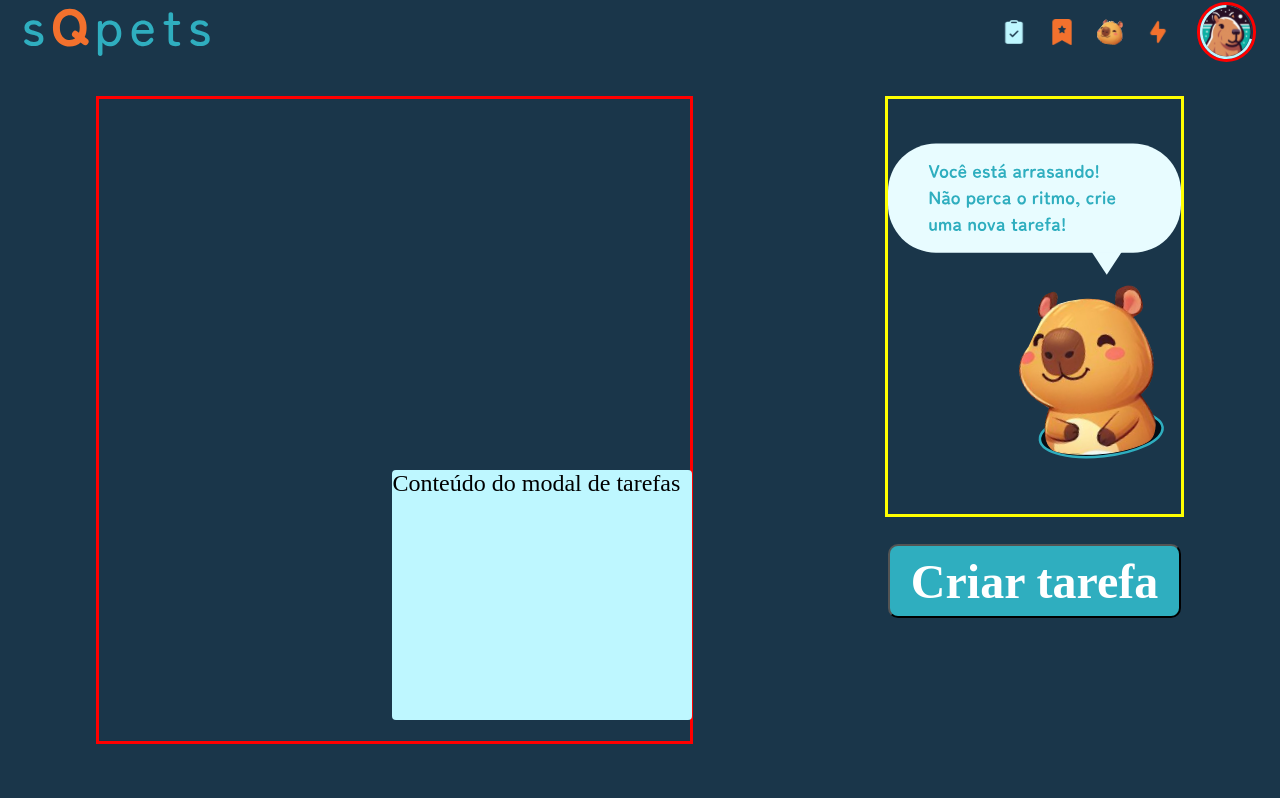
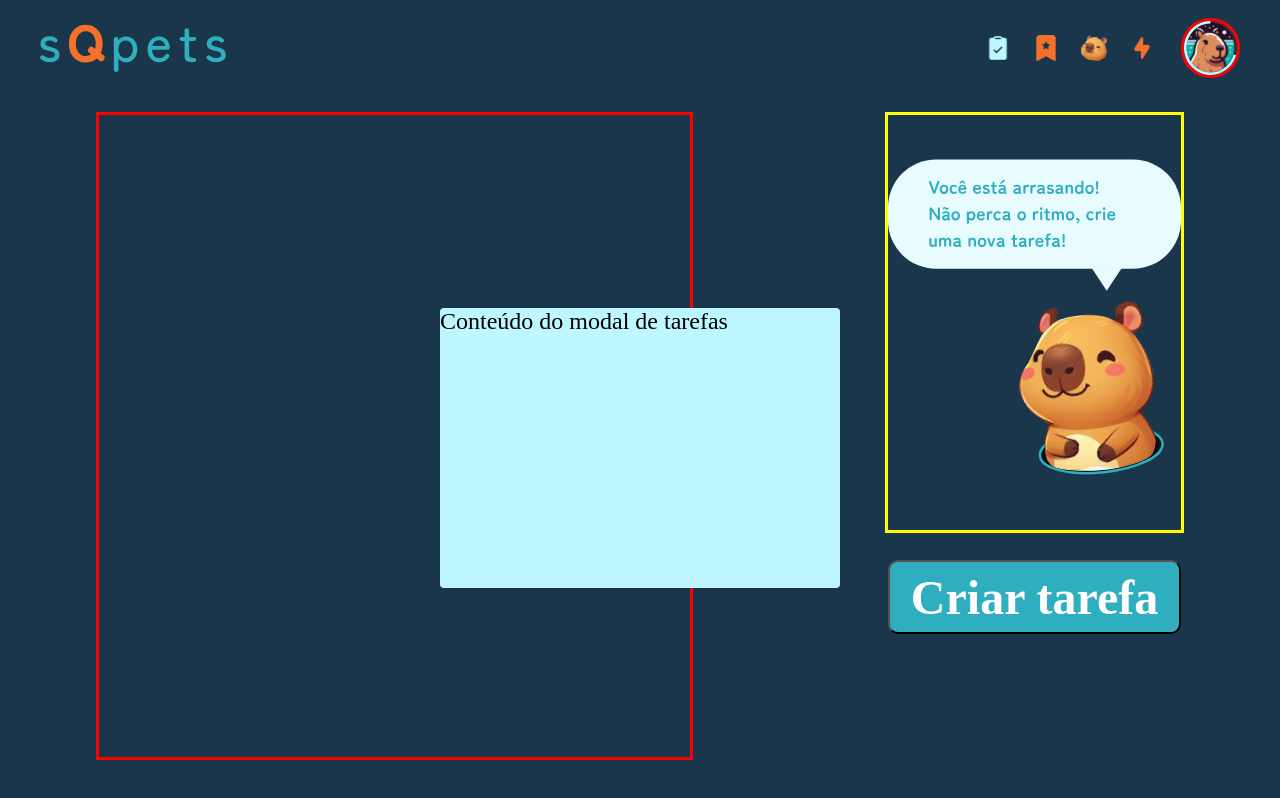
Before and after one commit to sQsquad/sQpets, a React (Vite) app: page / in a window 1280 px wide. Both pictures are taken after a click on the picture 1014 px from the left and 32 px from the top of the page. Shown: the top 798 px of the page. Built offline with nearby package versions, Linux system fonts and the light colour scheme; a web font is replaced by a local one.

Commit message:
estilização final icones header - 3/4

```diff
--- a/src/components/header-modal-function/modal.css
+++ b/src/components/header-modal-function/modal.css
@@ -17,8 +17,16 @@
 }
 
 @media (min-width: 725px) {
+  .modal-overlay {
+    top: 5rem;
+    right: 0;
+    justify-content: center;
+
+    /* background: rgba(0, 0, 0, 0.4); */
+  }
+
   .modal-overlay .modal-content{
-    width: 300px;
-    height: 250px;
+    width: 400px;
+    height: 280px;
   }
 }
--- a/src/components/header/desktop-header/desktop-header.css
+++ b/src/components/header/desktop-header/desktop-header.css
@@ -10,7 +10,8 @@
         display: flex;
         flex-direction: row;
         align-items: center;
-        padding: 0 1rem;
+        padding: 0 2rem;
+        margin-top: 2vh;
     }
 
     .desktop_header_divEnd {
--- a/src/components/header/header.css
+++ /dev/null
@@ -1,5 +0,0 @@
-.header {
-  width: 100vw;
-  height: 4rem;
-  background-color: var(--dark-blue);
-}
--- a/src/components/header/icons-modal/icons.css
+++ b/src/components/header/icons-modal/icons.css
@@ -5,21 +5,22 @@
     justify-content: space-between;
     margin-right: 0.5vw;
 
-    img {
-        height: 45%;
-        cursor: pointer;
-    }
 }
 
+.icones img {
+    height: 45%;
+    cursor: pointer;
+}
 
 @media (min-width: 725px) {
     .icones {
         justify-content: end;
         width: 50%;
 
-        img {
-            width: 3rem;
-            height: 40%;
-        }
+    }
+
+    .icones img {
+        width: 3rem;
+        height: 40%;
     }
 }
--- a/src/components/header/index.jsx
+++ b/src/components/header/index.jsx
@@ -1,5 +1,4 @@
 import DesktopHeader from './desktop-header'
-import './header.css'
 import MobileHeader from './mobile-header'
 
 export default function Header () {
```
